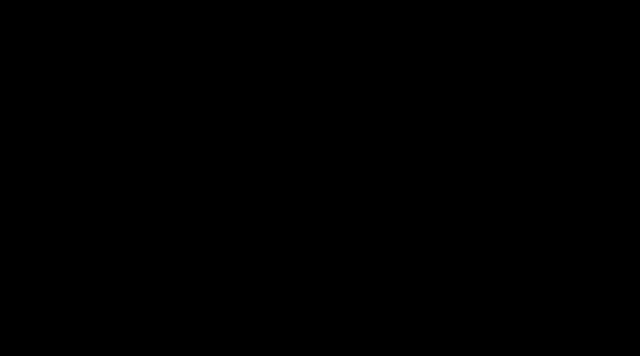
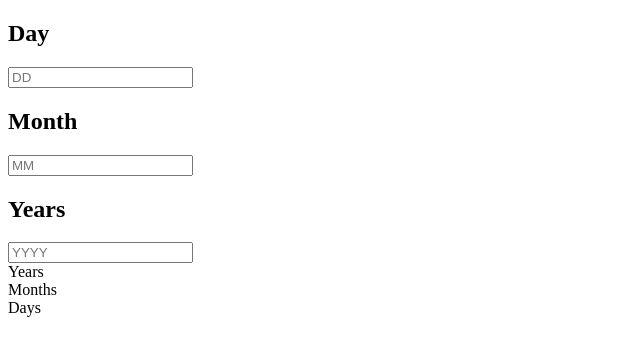
Before and after one commit to Atril33/age-calculator-app, a plain HTML site: page index.html in a window 1280 px wide. Shown: the whole page, without its empty margins (0-640 px from the left). Drawn offline with Linux system fonts and the light colour scheme.

Commit message:
Add Structure In Project

```diff
--- a/index.html
+++ b/index.html
@@ -7,6 +7,29 @@
     <title>Age Calculator App</title>
 </head>
 <body>
+    <div class="container">
+        <div class="input-container">
+            <div>
+         <h2>Day</h2>
+         <input type="text" placeholder="DD" required>
+        </div>
+        <div>
+         <h2>Month</h2>
+         <input type="text" placeholder="MM" required>
+         </div>
+         <div>
+         <h2>Years</h2>
+         <input type="text" placeholder="YYYY" required>
+        </div>
+
+   <div class="button"></div>
+        </div>
+        <div class="output-container">
+            <div id="YearsOutput"></div> Years
+            <div id="MonthsOutput"></div> Months
+            <div id="daysOutput"></div> Days
+        </div>
+    </div>
     <script src="js/main.js"></script>
 </body>
 </html>
--- a/sass/main.scss
+++ b/sass/main.scss
@@ -1,3 +1,3 @@
 body {
-    background: black;
+    background: #fff;
 }
```
Also changed, not shown: assets/favicon-32x32.png (added), assets/icon-arrow.svg (added), sass/main.css, 1 other file.
